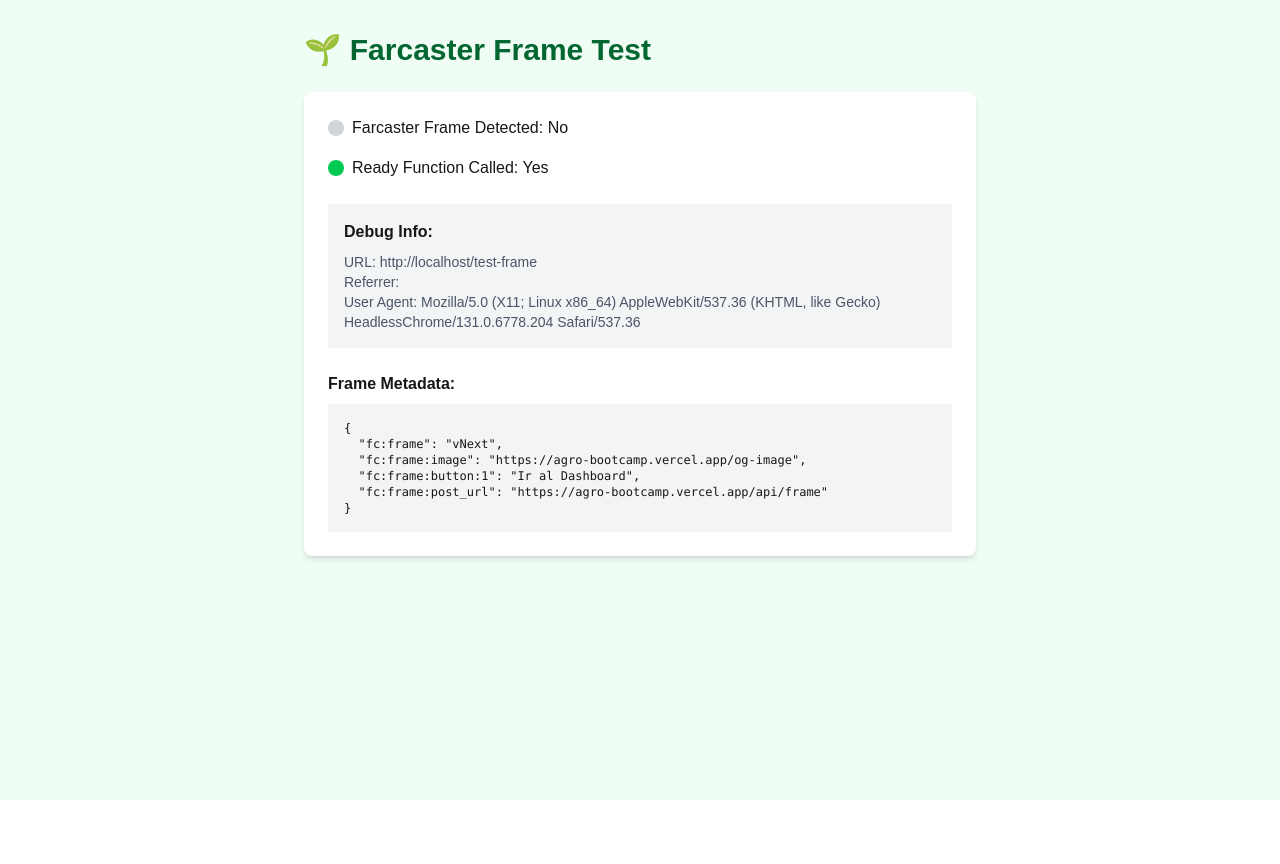
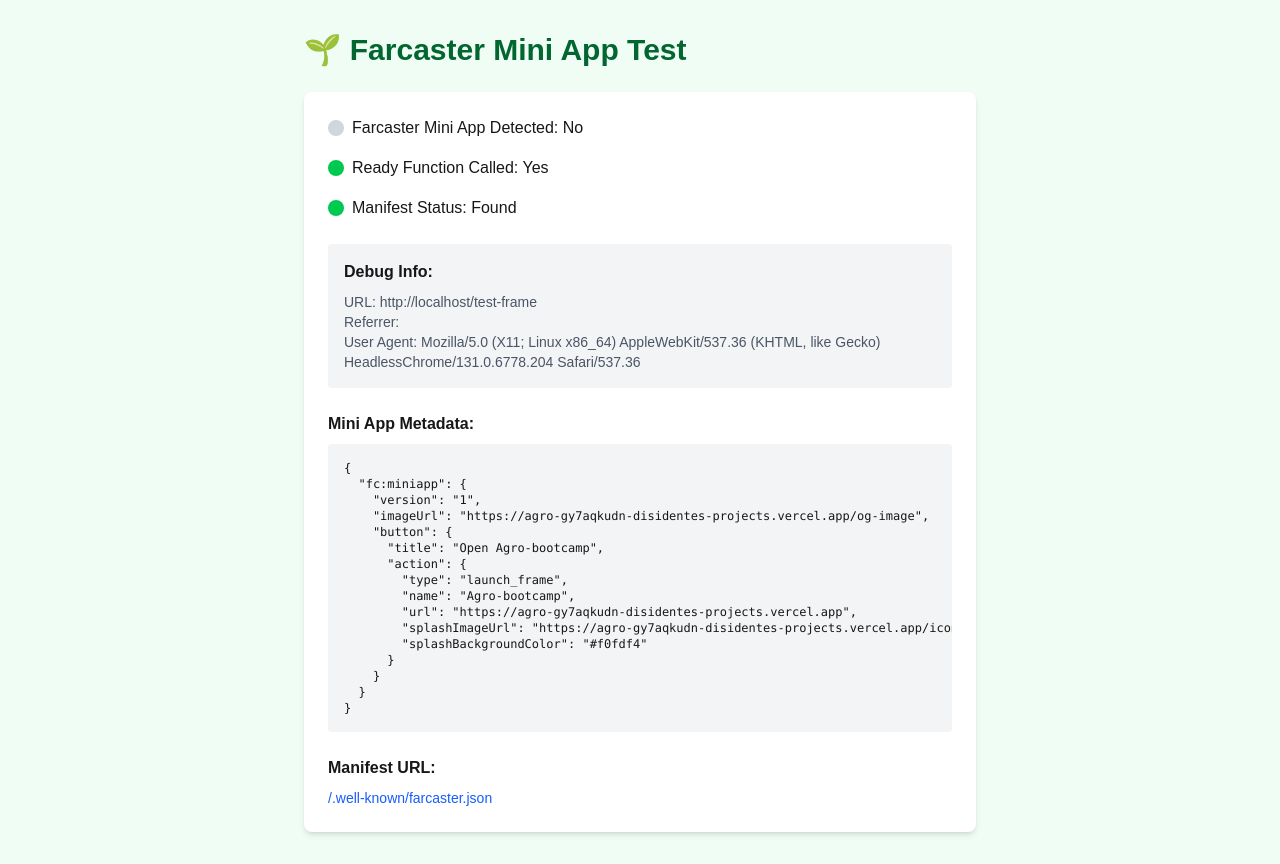
Before and after one commit to Disidente87/agro-vec, a Next.js app: page /test-frame in a window 1280 px wide. Before the commit the page ends 800 px from the top, so only its background shows below. Built offline with nearby package versions, Linux system fonts and the light colour scheme.

Commit message:
Implement Farcaster Mini App integration with manifest and proper metadata

```diff
--- /dev/null
+++ b/src/app/icon/route.tsx
@@ -0,0 +1,56 @@
+import { ImageResponse } from "next/og"
+
+export const runtime = "edge"
+
+export async function GET() {
+  return new ImageResponse(
+    (
+      <div
+        style={{
+          height: "100%",
+          width: "100%",
+          display: "flex",
+          flexDirection: "column",
+          alignItems: "center",
+          justifyContent: "center",
+          backgroundColor: "#f0fdf4",
+          borderRadius: "20px",
+          padding: "20px",
+        }}
+      >
+        <div
+          style={{
+            display: "flex",
+            flexDirection: "column",
+            alignItems: "center",
+            justifyContent: "center",
+            textAlign: "center",
+          }}
+        >
+          <div
+            style={{
+              fontSize: "80px",
+              marginBottom: "10px",
+            }}
+          >
+            🌱
+          </div>
+          <h1
+            style={{
+              fontSize: "24px",
+              fontWeight: "bold",
+              color: "#166534",
+              margin: "0",
+            }}
+          >
+            Agro-bootcamp
+          </h1>
+        </div>
+      </div>
+    ),
+    {
+      width: 200,
+      height: 200,
+    }
+  )
+}
--- a/src/app/layout.tsx
+++ b/src/app/layout.tsx
@@ -13,6 +13,22 @@
   subsets: ["latin"],
 });
 
+// Mini App configuration for Farcaster
+const miniapp = {
+  version: "1",
+  imageUrl: "https://agro-gy7aqkudn-disidentes-projects.vercel.app/og-image",
+  button: {
+    title: "Open Agro-bootcamp",
+    action: {
+      type: "launch_frame",
+      name: "Agro-bootcamp",
+      url: "https://agro-gy7aqkudn-disidentes-projects.vercel.app",
+      splashImageUrl: "https://agro-gy7aqkudn-disidentes-projects.vercel.app/icon",
+      splashBackgroundColor: "#f0fdf4"
+    }
+  }
+}
+
 export const metadata: Metadata = {
   title: "Agro-bootcamp",
   description: "Trazabilidad agrícola sobre blockchain Base L2. Hackathon Base.",
@@ -22,7 +38,7 @@
     description: "Trazabilidad agrícola sobre blockchain Base L2. Hackathon Base.",
     images: [
       {
-        url: "https://agro-bootcamp.vercel.app/og-image",
+        url: "https://agro-gy7aqkudn-disidentes-projects.vercel.app/og-image",
         width: 1200,
         height: 630,
         alt: "Agro-bootcamp - Trazabilidad agrícola sobre blockchain Base L2",
@@ -33,13 +49,10 @@
     card: "summary_large_image",
     title: "Agro-bootcamp",
     description: "Trazabilidad agrícola sobre blockchain Base L2. Hackathon Base.",
-    images: ["https://agro-bootcamp.vercel.app/og-image"],
+    images: ["https://agro-gy7aqkudn-disidentes-projects.vercel.app/og-image"],
   },
   other: {
-    "fc:frame": "vNext",
-    "fc:frame:image": "https://agro-bootcamp.vercel.app/og-image",
-    "fc:frame:button:1": "Ir al Dashboard",
-    "fc:frame:post_url": "https://agro-bootcamp.vercel.app/api/frame",
+    "fc:miniapp": JSON.stringify(miniapp),
   },
 };
 
--- a/src/app/test-frame/page.tsx
+++ b/src/app/test-frame/page.tsx
@@ -2,25 +2,50 @@
 
 import { useEffect, useState } from "react"
 
-// Extend Window interface for Farcaster
+interface FarcasterMiniAppConfig {
+  appName: string
+  appDescription: string
+  appIcon: string
+  appUrl: string
+}
+
+// Extend Window interface for Farcaster Mini App
 declare global {
   interface Window {
     ready?: () => void
+    FarcasterMiniApp?: {
+      init: (config: FarcasterMiniAppConfig) => void
+      ready: () => void
+    }
   }
 }
 
-export default function TestFramePage() {
+export default function TestMiniAppPage() {
   const [readyCalled, setReadyCalled] = useState(false)
-  const [farcasterDetected, setFarcasterDetected] = useState(false)
+  const [miniappDetected, setMiniappDetected] = useState(false)
+  const [manifestStatus, setManifestStatus] = useState("checking")
 
   useEffect(() => {
-    // Check if we're in a Farcaster frame
-    const isInFrame = window.location.href.includes("farcaster") ||
-                     window.location.href.includes("warpcast") ||
-                     document.referrer.includes("farcaster") ||
-                     document.referrer.includes("warpcast")
+    // Check if we're in a Farcaster Mini App
+    const isInMiniApp = window.location.href.includes("farcaster") ||
+                       window.location.href.includes("warpcast") ||
+                       document.referrer.includes("farcaster") ||
+                       document.referrer.includes("warpcast")
 
-    setFarcasterDetected(isInFrame)
+    setMiniappDetected(isInMiniApp)
+
+    // Check manifest status
+    fetch("/.well-known/farcaster.json")
+      .then(response => {
+        if (response.ok) {
+          setManifestStatus("found")
+        } else {
+          setManifestStatus("not-found")
+        }
+      })
+      .catch(() => {
+        setManifestStatus("error")
+      })
 
     // Override the ready function to track when it's called
     if (typeof window !== "undefined") {
@@ -37,14 +62,14 @@
     <div className="min-h-screen bg-green-50 p-8">
       <div className="max-w-2xl mx-auto">
         <h1 className="text-3xl font-bold text-green-800 mb-6">
-          🌱 Farcaster Frame Test
+          🌱 Farcaster Mini App Test
         </h1>
 
         <div className="bg-white rounded-lg p-6 shadow-md space-y-4">
           <div className="flex items-center space-x-2">
-            <div className={`w-4 h-4 rounded-full ${farcasterDetected ? 'bg-green-500' : 'bg-gray-300'}`}></div>
+            <div className={`w-4 h-4 rounded-full ${miniappDetected ? 'bg-green-500' : 'bg-gray-300'}`}></div>
             <span className="font-medium">
-              Farcaster Frame Detected: {farcasterDetected ? 'Yes' : 'No'}
+              Farcaster Mini App Detected: {miniappDetected ? 'Yes' : 'No'}
             </span>
           </div>
 
@@ -52,6 +77,19 @@
             <div className={`w-4 h-4 rounded-full ${readyCalled ? 'bg-green-500' : 'bg-gray-300'}`}></div>
             <span className="font-medium">
               Ready Function Called: {readyCalled ? 'Yes' : 'No'}
+            </span>
+          </div>
+
+          <div className="flex items-center space-x-2">
+            <div className={`w-4 h-4 rounded-full ${
+              manifestStatus === 'found' ? 'bg-green-500' :
+              manifestStatus === 'not-found' ? 'bg-red-500' :
+              'bg-yellow-500'
+            }`}></div>
+            <span className="font-medium">
+              Manifest Status: {manifestStatus === 'found' ? 'Found' :
+                               manifestStatus === 'not-found' ? 'Not Found' :
+                               'Checking...'}
             </span>
           </div>
 
@@ -69,15 +107,34 @@
           </div>
 
           <div className="mt-6">
-            <h3 className="font-semibold mb-2">Frame Metadata:</h3>
+            <h3 className="font-semibold mb-2">Mini App Metadata:</h3>
             <pre className="bg-gray-100 p-4 rounded text-xs overflow-auto">
               {JSON.stringify({
-                "fc:frame": "vNext",
-                "fc:frame:image": "https://agro-bootcamp.vercel.app/og-image",
-                "fc:frame:button:1": "Ir al Dashboard",
-                "fc:frame:post_url": "https://agro-bootcamp.vercel.app/api/frame"
+                "fc:miniapp": {
+                  "version": "1",
+                  "imageUrl": "https://agro-gy7aqkudn-disidentes-projects.vercel.app/og-image",
+                  "button": {
+                    "title": "Open Agro-bootcamp",
+                    "action": {
+                      "type": "launch_frame",
+                      "name": "Agro-bootcamp",
+                      "url": "https://agro-gy7aqkudn-disidentes-projects.vercel.app",
+                      "splashImageUrl": "https://agro-gy7aqkudn-disidentes-projects.vercel.app/icon",
+                      "splashBackgroundColor": "#f0fdf4"
+                    }
+                  }
+                }
               }, null, 2)}
             </pre>
+          </div>
+
+          <div className="mt-6">
+            <h3 className="font-semibold mb-2">Manifest URL:</h3>
+            <p className="text-sm text-blue-600">
+              <a href="/.well-known/farcaster.json" target="_blank" rel="noopener noreferrer">
+                /.well-known/farcaster.json
+              </a>
+            </p>
           </div>
         </div>
       </div>
--- a/src/components/farcaster-provider.tsx
+++ b/src/components/farcaster-provider.tsx
@@ -6,51 +6,76 @@
   children: React.ReactNode
 }
 
-// Extend Window interface for Farcaster
+interface FarcasterMiniAppConfig {
+  appName: string
+  appDescription: string
+  appIcon: string
+  appUrl: string
+}
+
+// Extend Window interface for Farcaster Mini App
 declare global {
   interface Window {
     farcaster?: {
       ready: () => void
     }
     ready?: () => void
+    // Mini App specific
+    FarcasterMiniApp?: {
+      init: (config: FarcasterMiniAppConfig) => void
+      ready: () => void
+    }
   }
 }
 
 export function FarcasterProvider({ children }: FarcasterProviderProps) {
   useEffect(() => {
-    // Call ready when the interface is ready to be displayed
-    // This is required for Farcaster to show the preview
-    const callReady = () => {
+    // Initialize Farcaster Mini App
+    const initFarcasterMiniApp = () => {
       try {
-        // Method 1: Check if farcaster object exists on window
+        // Method 1: Check if FarcasterMiniApp SDK is available
+        if (typeof window !== "undefined" && window.FarcasterMiniApp) {
+          const config: FarcasterMiniAppConfig = {
+            appName: "Agro-bootcamp",
+            appDescription: "Trazabilidad agrícola sobre blockchain Base L2",
+            appIcon: "https://agro-gy7aqkudn-disidentes-projects.vercel.app/icon",
+            appUrl: "https://agro-gy7aqkudn-disidentes-projects.vercel.app"
+          }
+          window.FarcasterMiniApp.init(config)
+          window.FarcasterMiniApp.ready()
+          console.log("Farcaster Mini App initialized and ready")
+          return
+        }
+
+        // Method 2: Legacy farcaster object (for backward compatibility)
         if (typeof window !== "undefined" && window.farcaster) {
           window.farcaster.ready()
           console.log("Farcaster ready called via window.farcaster")
           return
         }
 
-        // Method 2: Check if ready function exists directly on window
+        // Method 3: Global ready function
         if (typeof window !== "undefined" && window.ready) {
           window.ready()
           console.log("Farcaster ready called via window.ready")
           return
         }
 
-        // Method 3: Dispatch a custom event that Farcaster might listen for
+        // Method 4: Dispatch custom event
         if (typeof window !== "undefined") {
           window.dispatchEvent(new CustomEvent("farcaster-ready"))
           console.log("Farcaster ready event dispatched")
         }
       } catch (error) {
-        console.error("Error calling Farcaster ready:", error)
+        console.error("Error initializing Farcaster Mini App:", error)
       }
     }
 
-    // Call ready immediately
-    callReady()
+    // Initialize immediately
+    initFarcasterMiniApp()
 
-    // Also call ready after a short delay to ensure everything is loaded
-    const timeoutId = setTimeout(callReady, 100)
+    // Also initialize after a short delay to ensure everything is loaded
+    const timeoutId = setTimeout(initFarcasterMiniApp, 100)
 
     return () => clearTimeout(timeoutId)
   }, [])
```
Also changed, not shown: public/.well-known/farcaster.json (added), 1 other file (tests, documents, lock files or other folders).
